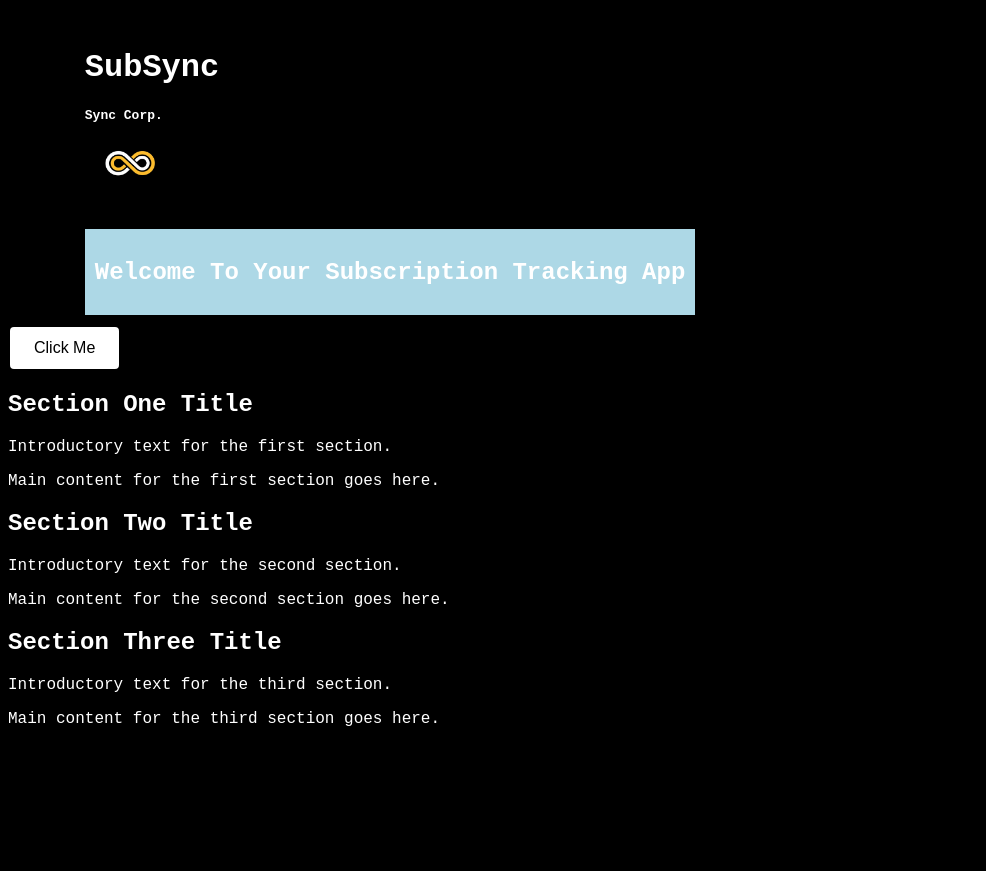
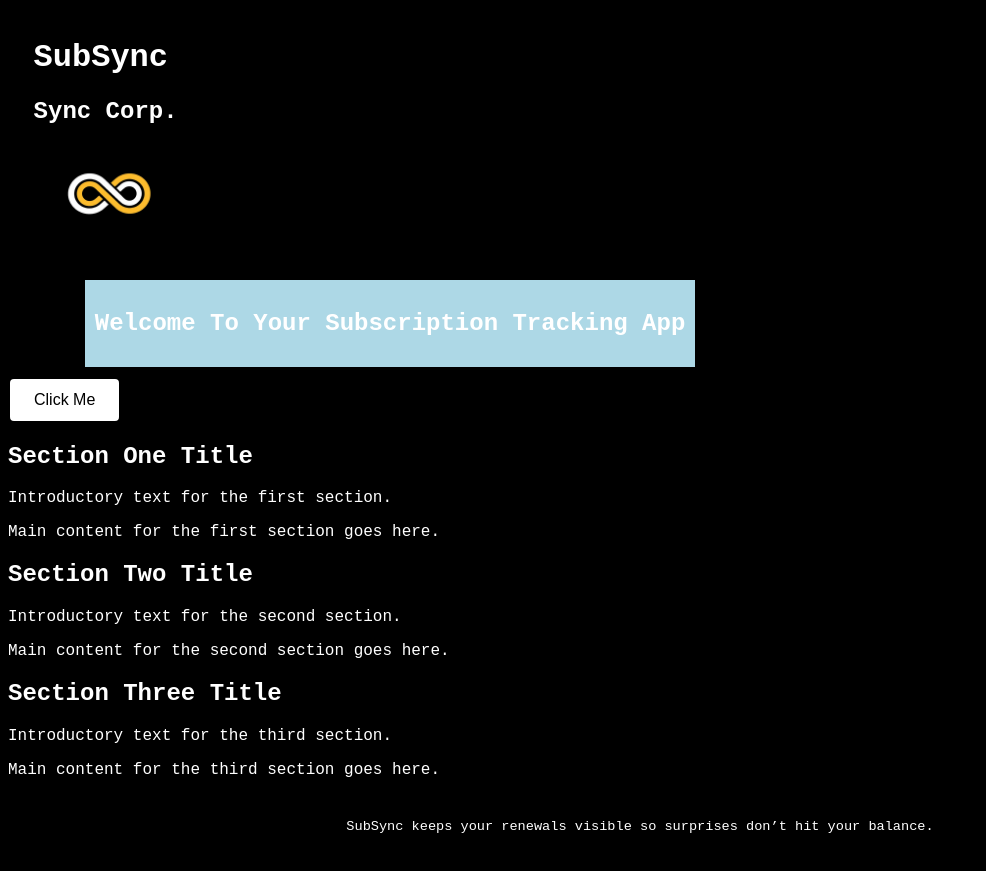
Before and after one commit to JonathanSaji/ProjectBeta-ICS4U, a plain HTML site: page HTMLtest.html in a window 1280 px wide. Shown: the whole page, without its empty margins (0-986 px from the left). Before the commit the page ends 800 px from the top, so only its background shows below. Drawn offline with Linux system fonts and the light colour scheme.

Commit message:
footnote

```diff
--- a/CSStest.css
+++ b/CSStest.css
@@ -13,7 +13,7 @@ body {
 }
 /* Title Panel Section */
 .app-header {
-  padding: 20px 6vw 10px; /* Creates empty space inside an element, specifically between the element's content and its border */
+  padding: 10px 2vw 10px; /* Creates empty space inside an element, specifically between the element's content and its border */
   display: flex; /* Determines Whether it should stand alone, sit next to others, or act as a container for a complex layout*/
   align-items: center;
   justify-content: space-between; /* Aligns items to the left and right edges of the container, with space in between */
@@ -38,16 +38,16 @@ body {
 }
 
 .header-main img {
-  height: 60px;   /* change this number to make it smaller */
+  height: 100px;   /* change this number to make it smaller */
   width: auto;    /* keeps the proportions correct */
 }
 
 .header-main h1{
-    font-size:xx-large;
+    font-size:100;
 }
 
 .header-main h2{
-    font-size: small;
+    font-size: 72;
 }
 
 /* Button styling */
@@ -69,3 +69,11 @@ body {
     border: 2px solid #ff0000; /* 2px red border */
     color: rgb(255, 255, 255);
 }
+
+.app-footer {
+  border-top: 1px solid var(--border-subtle);
+  padding: 10px 6vw 16px;
+  font-size: 0.85rem;
+  color: var(--text-muted);
+  text-align: center;
+}
--- a/HTMLtest.html
+++ b/HTMLtest.html
@@ -61,5 +61,8 @@
   </section>
 
 </main>
+ <footer class="app-footer">
+    <p>SubSync keeps your renewals visible so surprises don’t hit your balance.</p>
+  </footer>
 </body>
 </html>
```
